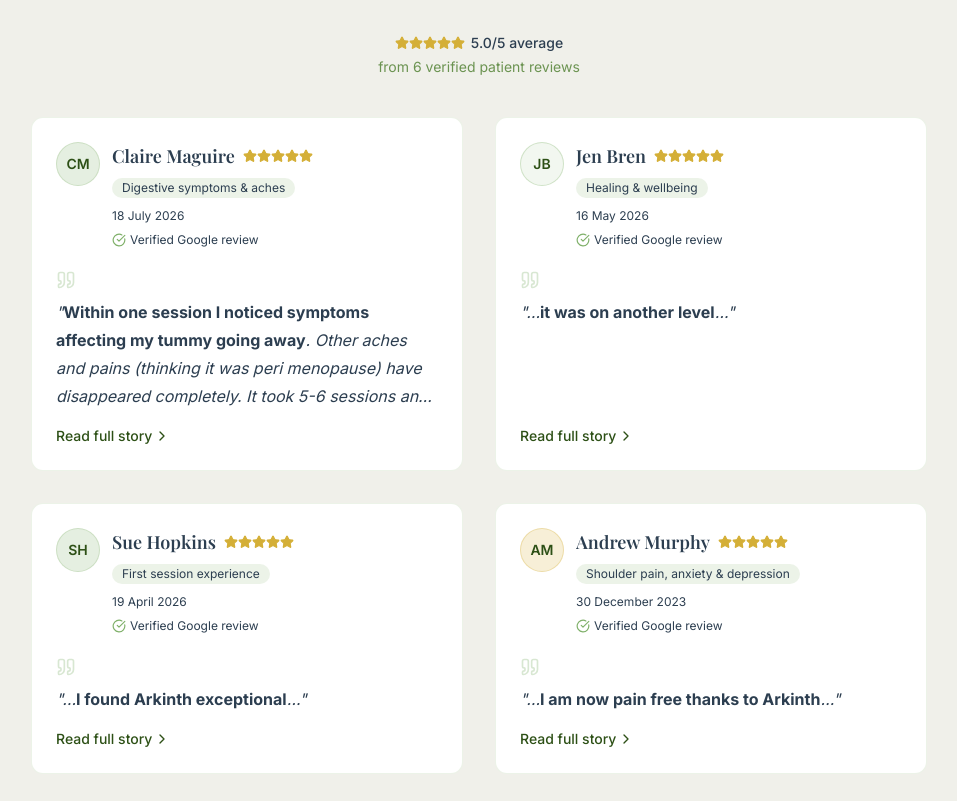
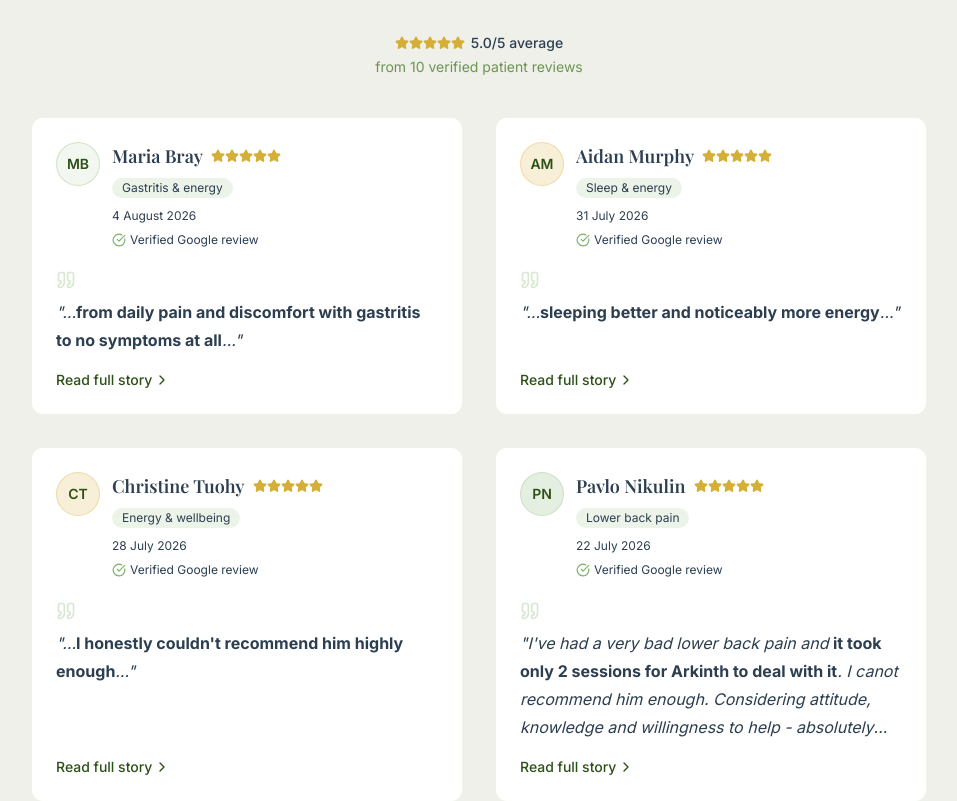
Before and after one commit to hbacalso1229/wellness-needles, a Next.js app: page /testimonials in a window 1280 px wide. Shown: the part 1490-2291 px from the top of the page, without its empty margins (161-1118 px from the left). Built offline with nearby package versions, Linux system fonts and the light colour scheme; no server answers.

Commit message:
add reviews

```diff
--- a/src/app/testimonials/page.tsx
+++ b/src/app/testimonials/page.tsx
@@ -16,6 +16,42 @@ export default function Testimonials() {
   const { href: bookHref, isExternal, target, rel } = useBookingCtaHref()
 
   const testimonials = [
+    {
+      name: 'Maria Bray',
+      condition: 'Gastritis & energy',
+      date: '4 August 2026',
+      rating: 5,
+      source: 'Verified Google review',
+      emphasis: 'from daily pain and discomfort with gastritis to no symptoms at all',
+      text: 'Going to Arkinth for acupuncture has made a huge impact on my health, going from daily pain and discomfort with gastritis to no symptoms at all and an increase in energy levels and an overall feeling of being less stressed and a calmness in myself. Arkinth is excellent, very knowledgeable and has such kindness and understanding. I cannot recommend him enough, if your looking to try acupuncture or wanting to improve your health this is the place to go.',
+    },
+    {
+      name: 'Aidan Murphy',
+      condition: 'Sleep & energy',
+      date: '31 July 2026',
+      rating: 5,
+      source: 'Verified Google review',
+      emphasis: 'sleeping better and noticeably more energy',
+      text: "I have been to wellness needles twice and already I've seen the benefits of diet and lifestyle changes that were recommended - sleeping better and noticeably more energy...highly recommended..",
+    },
+    {
+      name: 'Christine Tuohy',
+      condition: 'Energy & wellbeing',
+      date: '28 July 2026',
+      rating: 5,
+      source: 'Verified Google review',
+      emphasis: "I honestly couldn't recommend him highly enough",
+      text: "I've had 6 treatments with Arkinth at Wellness Needles over the past few months, and I honestly couldn't recommend him highly enough. From my very first appointment, he made me feel completely at ease. He took the time to listen, understand my needs, and tailor each treatment to support me. Every session has been a calm and relaxing experience. I've noticed a real improvement in my energy levels, and I always leave feeling refreshed, balanced, and well cared for. His professionalism, knowledge, and genuine kindness really stand out, and the clinic has such a welcoming and peaceful atmosphere. If you're considering acupuncture, I would highly recommend Arkinth at Wellness Needles. It has been such a positive experience for me, and I'm very grateful for the care, support, and expertise he has provided over the past few months.",
+    },
+    {
+      name: 'Pavlo Nikulin',
+      condition: 'Lower back pain',
+      date: '22 July 2026',
+      rating: 5,
+      source: 'Verified Google review',
+      emphasis: 'it took only 2 sessions for Arkinth to deal with it',
+      text: "I've had a very bad lower back pain and it took only 2 sessions for Arkinth to deal with it. I canot recommend him enough. Considering attitude, knowledge and willingness to help - absolutely amazing!",
+    },
     {
       name: 'Claire Maguire',
       condition: 'Digestive symptoms & aches',
```
